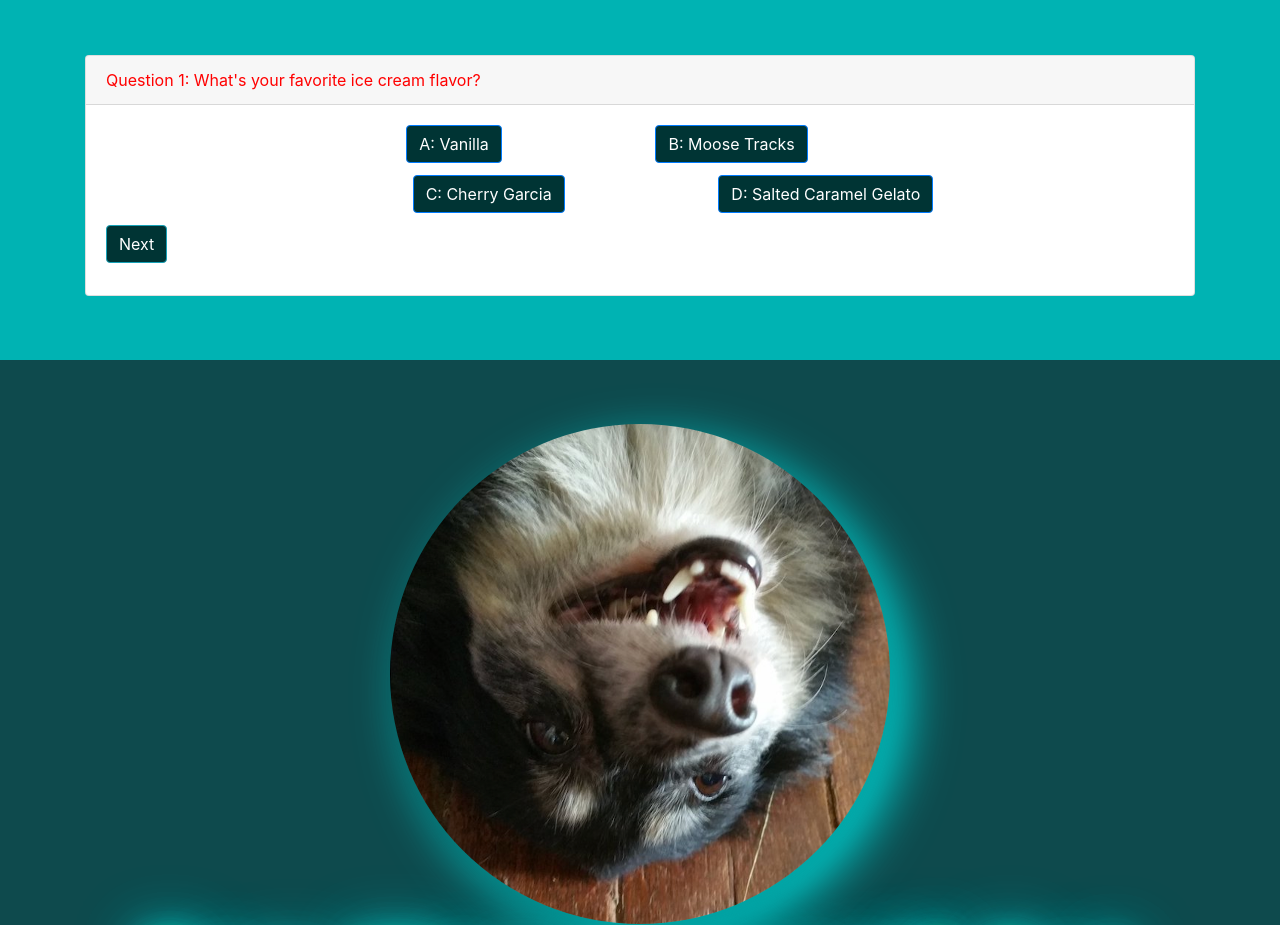
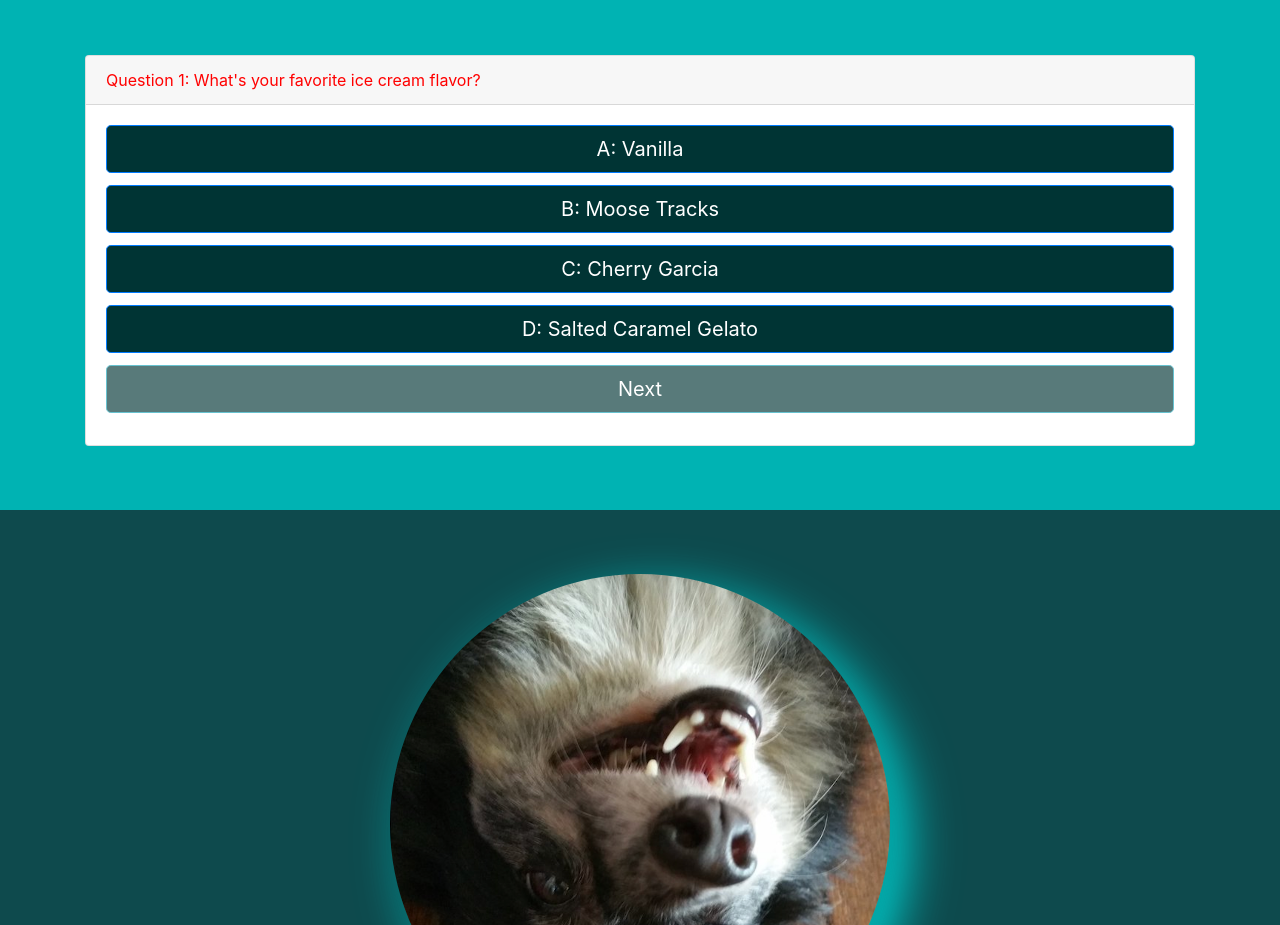
Before and after one commit to dziekan30/what_dog_am_i_app, a React (Create React App) app: page / in a window 1280 px wide. Shown: the part 1060-1985 px from the top of the page. Built offline with nearby package versions, Linux system fonts and the light colour scheme.

Commit message:
added styling

```diff
--- a/src/App.css
+++ b/src/App.css
@@ -2,10 +2,7 @@
   text-align: center;
 }
 
-.App-logo {
-  height: 40vmin;
-  pointer-events: none;
-}
+
 
 @media (prefers-reduced-motion: no-preference) {
   .App-logo {
@@ -42,18 +39,40 @@
   }
 }
 
-img:hover {
+.hover:hover {
   -webkit-transform: scaleX(-1);
   transform: scaleX(-1);
 }
 
 .result-img {
-  width: 600px;
-  height: 400px;
+  width: 60%;
+  height: 80%;
+  margin: auto;
 }
 
 .result-background {
   background-color: #25aa92;
+  padding: 5%;
+}
+.result-background-img {
+  margin-left: auto;
+  margin-right: auto;
+  margin: auto;
+}
+.result-dog-name {
+  font-weight: bold;
+  letter-spacing: 4px;
+  text-align: center;
+  margin: 2%;
+
+
+}
+.result-blurb {
+  text-align: center;
+  vertical-align: text-bottom;
+  margin-top: 60%;
+  margin-bottom: 0;
+  overflow: scroll;
 
 }
 .header {
@@ -79,14 +98,13 @@ img:hover {
 
   justify-content: center;
 }
-.single-button-left {
-  margin-right: 10%;
-  margin-left: 4%;
+.restart-button {
+  text-align: center;
+  margin-top: 2%;
+
+
 }
-.single-button-right {
-  margin-right: 4%;
-  margin-left: 10%;
-}
+
 .shadow {filter: drop-shadow(18px 18px 25px #00d0d0);}
 
 .App-link {
@@ -104,3 +122,27 @@ img:hover {
     transform: rotate(360deg);
   }
 }
+
+.frame {
+  position: relative;
+  width: 100%;
+  padding-bottom: 82.5%;
+  background: black;
+  box-shadow: 0 10px 7px -5px rgba(0, 0, 0, 0.3);
+}
+
+.mat {
+  position: absolute;
+  background: white;
+  top: 3.0303%; bottom: 3.0303%; left: 2.5%; right: 2.5%;
+  box-shadow: 0px 0px 20px 0px rgba(0,0,0,0.5) inset;
+}
+
+.art {
+  position: absolute;
+  top: 16.129%; bottom: 16.129%; left: 13.158%; right: 13.158%;
+}
+
+.art img {
+  width: 100%;
+}
--- a/src/components/Footer.js
+++ b/src/components/Footer.js
@@ -9,7 +9,7 @@ function Footer() {
           <div className="text-center">
 
             <div >
-              <img  className="shadow" src="../dog.png" alt=""
+              <img  className="shadow hover" src="../dog.png" alt=""
                   style={{borderRadius: "50%", width: "500px", height: "500px" }}
               />
             </div>
--- a/src/components/Header.js
+++ b/src/components/Header.js
@@ -13,7 +13,7 @@ function Header() {
             </div>
 
             <div>
-              <img  className="shadow glow" style={{ margin: 30, borderRadius: "50%", width: "500px", height: "500px" }}
+              <img  className="shadow glow hover" style={{ margin: 30, borderRadius: "50%", width: "500px", height: "500px" }}
                     src="https://vetstreet.brightspotcdn.com/dims4/default/871fdd9/2147483647/crop/0x0%2B0%2B0/resize/645x380/quality/90/?url=https%3A%2F%2Fvetstreet-brightspot.s3.amazonaws.com%2F30%2Fee8ec09e8e11e0a2380050568d634f%2Ffile%2Fboston-terrier-1-062411.jpg" alt="" />
             </div>
 
--- a/src/components/Question.js
+++ b/src/components/Question.js
@@ -1,15 +1,12 @@
 import React from "react"
-import {Container} from "react-bootstrap"
-import {Card} from "react-bootstrap"
-import {Button} from "react-bootstrap"
-import questionsData from './questionsData';
+import {Container, Card, Button} from "react-bootstrap"
 
-// const finalScore = 4
 class Question extends React.Component{
   constructor(props) {
     super(props);
     this.state = {
       finalScore: 0,
+      isDisabled: true,
       selectAnswerA: false,
       selectAnswerB: false,
       selectAnswerC: false,
@@ -25,33 +22,45 @@ class Question extends React.Component{
 
   handleToggleAnswerA() {
       this.setState({
-        selectAnswerA: !this.state.selectAnswerA
+        selectAnswerA: true,
+        selectAnswerB: false,
+        selectAnswerC: false,
+        selectAnswerD: false,
+        isDisabled: false
     });
   }
 
   handleToggleAnswerB() {
       this.setState({
-        selectAnswerB: !this.state.selectAnswerB
+        selectAnswerB: true,
+        selectAnswerA: false,
+        selectAnswerC: false,
+        selectAnswerD: false,
+        isDisabled: false
     });
   }
 
   handleToggleAnswerC() {
       this.setState({
-        selectAnswerC: !this.state.selectAnswerC
+        selectAnswerC: true,
+        selectAnswerA: false,
+        selectAnswerB: false,
+        selectAnswerD: false,
+        isDisabled: false
     });
   }
 
   handleToggleAnswerD() {
       this.setState({
-        selectAnswerD: !this.state.selectAnswerD
+        selectAnswerD: true,
+        selectAnswerA: false,
+        selectAnswerB: false,
+        selectAnswerC: false,
+        isDisabled: false
     });
   }
 
   handleIncreaseScore() {
-      this.setState({
-        finalScore: this.state.finalScore + 1
-      })
-
       let value = ""
 
       if (this.state.selectAnswerA === true) {
@@ -65,6 +74,13 @@ class Question extends React.Component{
       }
 
       this.props.handleIncreaseScore(value);
+      this.setState({
+        selectAnswerA: false,
+        selectAnswerB: false,
+        selectAnswerC: false,
+        selectAnswerD: false,
+        isDisabled: true
+      })
       this.props.handleNextQuestion();
   };
 
@@ -80,35 +96,66 @@ class Question extends React.Component{
             <Card.Body>
 
 
-            <div className="row button">
-              <Card.Title className="single-button-left">
-                <Button style={{backgroundColor: "#003434"}} onClick={this.handleToggleAnswerA}>
+            <div >
+              <Card.Title >
+                <Button
+
+                  style={this.state.selectAnswerA? null: {backgroundColor: "#003434"}}
+                  size="lg"
+                  block
+                  onClick={this.handleToggleAnswerA}
+                  >
                   A: {this.props.question.answerA}
                 </Button>
               </Card.Title>
 
-              <Card.Title className="single-button-left">
-                <Button style={{backgroundColor: "#003434"}} onClick={this.handleToggleAnswerB}>
+              <Card.Title >
+                <Button
+                  style={this.state.selectAnswerB? null:{backgroundColor: "#003434"}}
+                  size="lg"
+                  block
+                  onClick={this.handleToggleAnswerB}
+                  >
                   B: {this.props.question.answerB}
                 </Button>
               </Card.Title>
             </div>
 
-              <div className="row button">
-                <Card.Title className="single-button-right">
-                  <Button style={{backgroundColor: "#003434"}} onClick={this.handleToggleAnswerC}>
+              <div >
+                <Card.Title >
+                  <Button
+                    style={this.state.selectAnswerC? null: {backgroundColor: "#003434"}}
+                    size="lg"
+                    block
+                    onClick={this.handleToggleAnswerC}
+                    >
                     C: {this.props.question.answerC}
                   </Button>
                 </Card.Title>
-                <Card.Title className="single-button-right">
-                  <Button style={{backgroundColor: "#003434"}} onClick={this.handleToggleAnswerD}>
+                <Card.Title >
+                  <Button
+                    style={this.state.selectAnswerD? null: {backgroundColor: "#003434"}}
+                    size="lg"
+                    block
+                    onClick={this.handleToggleAnswerD}
+                    >
                     D: {this.props.question.answerD}
                   </Button>
                 </Card.Title>
               </div>
 
               <Card.Title>
-              <Button style={{backgroundColor: "#003434"}} onClick={this.handleIncreaseScore} variant="info">Next</Button>
+              <Button
+                style={{backgroundColor: "#003434"}}
+                id="nextButton"
+                disabled={this.state.isDisabled}
+                size="lg"
+                block
+                onClick={this.handleIncreaseScore}
+                variant="info"
+                >
+                Next
+              </Button>
               </Card.Title>
             </Card.Body>
             <div>
--- a/src/components/Score.js
+++ b/src/components/Score.js
@@ -56,12 +56,34 @@ class Score extends Component {
     return(
       <div className="result-background">
         <Container >
-          <img className="result-img" src={answer.imgUrl} alt="" />
-          {answer.dogName}
-          {answer.dogBlurb}
-          <Card.Title style={{marginBottom: 0}}>
-            <Button style={{backgroundColor: "#003434", marginBottom: 0}} onClick={this.props.handleRestartQuiz} variant="info">Restart</Button>
-          </Card.Title>
+        <div className="Container">
+          <div className="frame">
+            <div className="mat">
+              <div className="result-dog-name">
+                <h1>You're a {answer.dogName}</h1>
+              </div>
+                <div className="art">
+                  <img className="result-img result-background-img" src={answer.imgUrl} alt="" />
+               </div>
+               <div>
+                <h5 className="result-blurb">{answer.dogBlurb}</h5>
+
+                  <Button
+                    className="restart-button"
+                    style={{backgroundColor: "#003434", marginBottom: 0}}
+                    onClick={this.props.handleRestartQuiz}
+                    variant="info"
+                    size="lg"
+                    block
+                    >
+                    Restart
+                  </Button>
+               </div>
+
+            </div>
+          </div>
+        </div>
+
         </Container>
       </div>
     )
```
